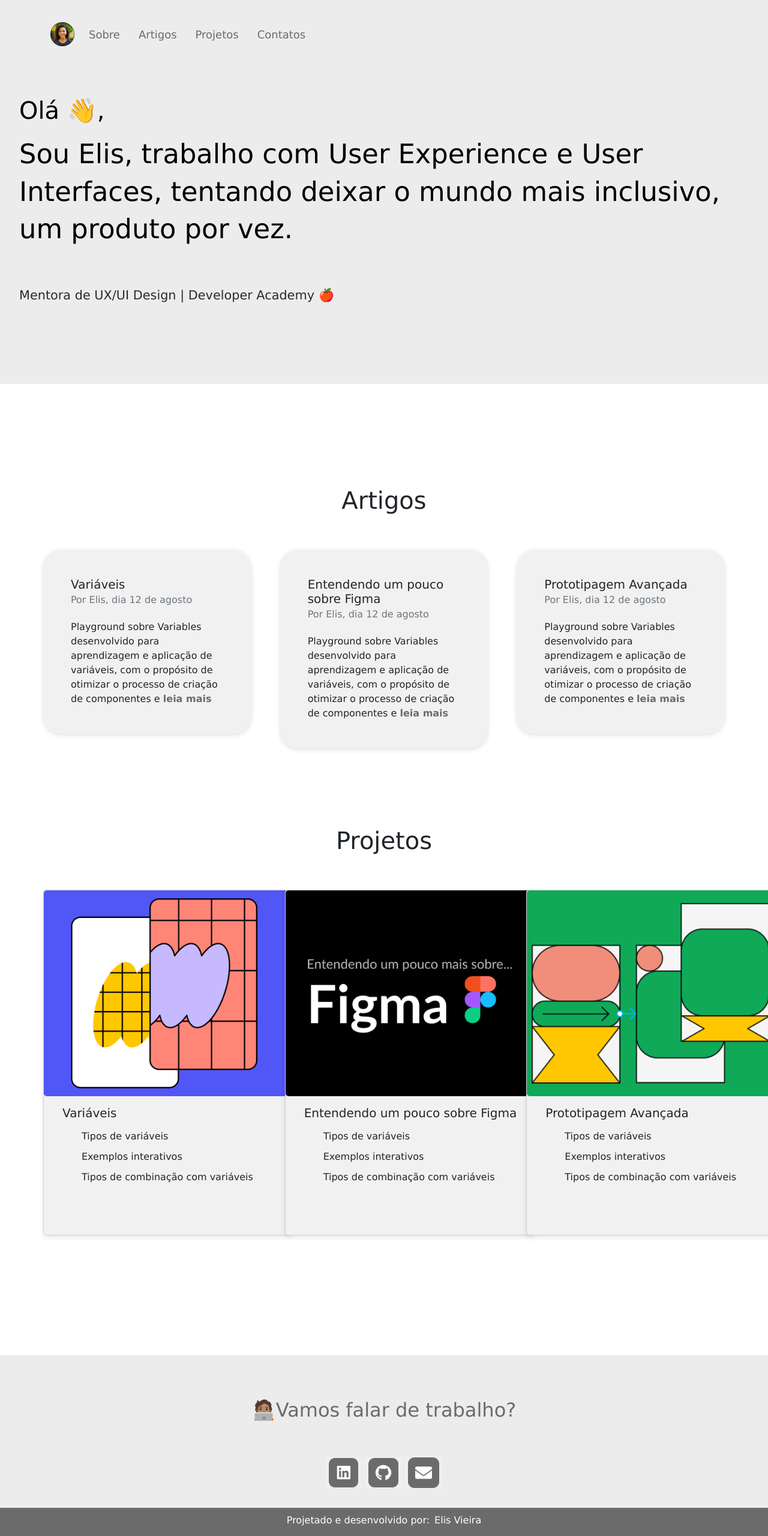
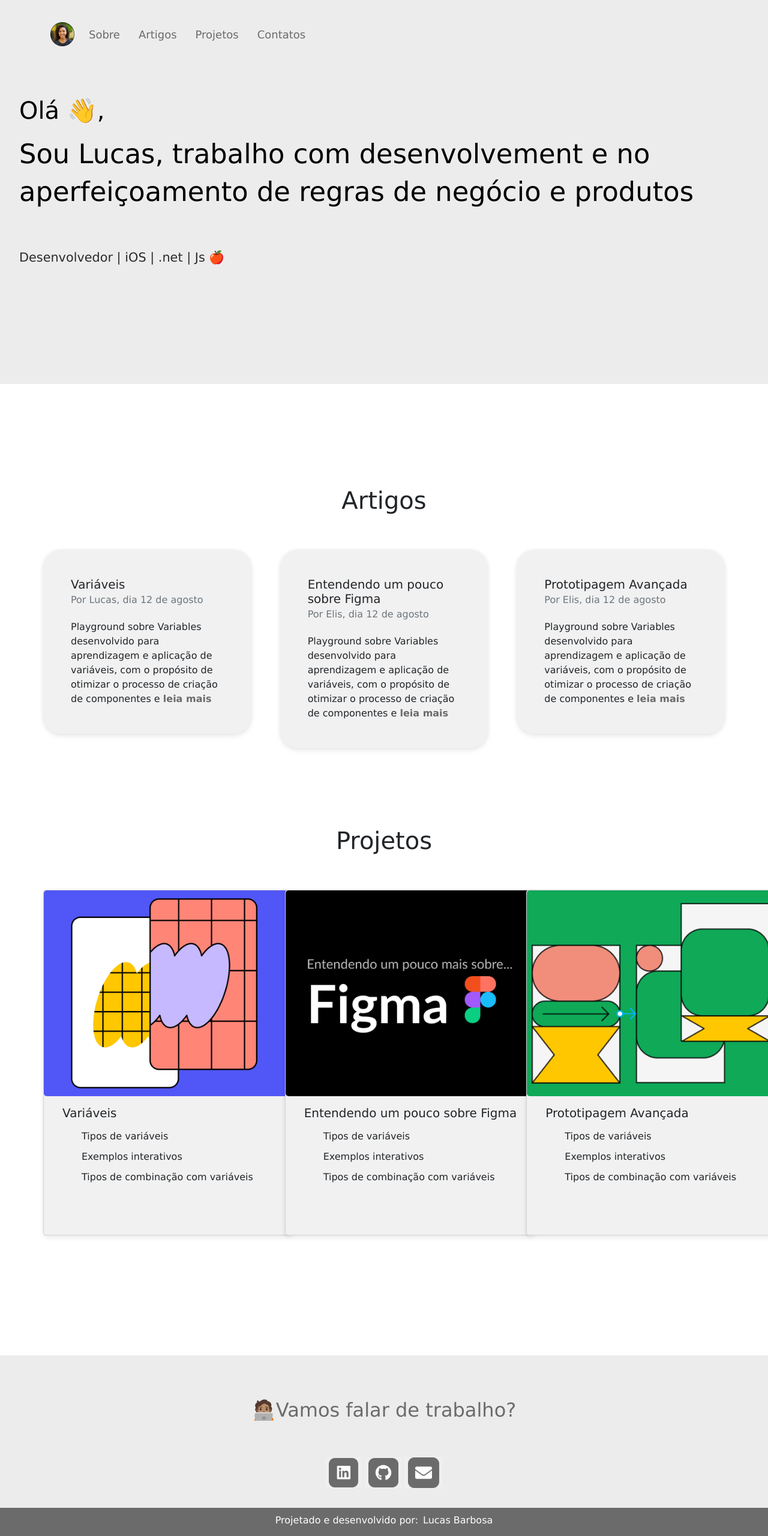
Before and after one commit to LucasBrbs/-username-.github.io, a plain HTML site: page index.html in a window 1280 px wide. Shown: the whole page at 60% size. Drawn offline with nearby package versions, Linux system fonts and the light colour scheme; files whose address does not match are found by name.

Commit message:
Update index.html

```diff
--- a/index.html
+++ b/index.html
@@ -9,7 +9,7 @@
     <!-- Bootstrap CSS -->
     <link href="https://cdn.jsdelivr.net/npm/bootstrap@5.0.2/dist/css/bootstrap.min.css" rel="stylesheet" integrity="sha384-EVSTQN3/azprG1Anm3QDgpJLIm9Nao0Yz1ztcQTwFspd3yD65VohhpuuCOmLASjC" crossorigin="anonymous">
 
-    <title>Elis|UX/UI Designer</title>
+    <title>Lucas|Desenvolvedor</title>
   </head>
 
   <body>
@@ -48,8 +48,8 @@
       <div class="frame" style="max-width: 1400px">
         <div class="headerContent">
           <p style="font-size: 250%; margin-bottom: 0.75rem; color:#000;"> Olá <span class="wave">👋</span>, </p>
-          <h1 style="font-size: 280%;white-space: inherit;line-height: 1.4"> Sou Elis, trabalho com User Experience e User Interfaces, tentando deixar o mundo mais inclusivo, um produto por vez.</h1>
-          <div class="HeaderContent-description"> Mentora de UX/UI Design | Developer Academy <span class="wave">🍎</span></div>
+          <h1 style="font-size: 280%;white-space: inherit;line-height: 1.4"> Sou Lucas, trabalho com desenvolvement e no aperfeiçoamento de regras de negócio e produtos</h1>
+          <div class="HeaderContent-description"> Desenvolvedor | iOS | .net | Js <span class="wave">🍎</span></div>
         </div>
       </div>
     </header>
@@ -67,7 +67,7 @@
         <div class="card-articles">
           <div class="card-body">
             <h5 class="card-title">Variáveis</h5>
-            <h6 class="card-subtitle mb-4 text-muted">Por Elis, dia 12 de agosto</h6>
+            <h6 class="card-subtitle mb-4 text-muted">Por Lucas, dia 12 de agosto</h6>
             <p class="card-text">Playground sobre Variables desenvolvido para aprendizagem e aplicação de variáveis, com o propósito de otimizar o processo de criação de componentes e <a href="#" class="card-link";><b>leia mais</b></a></p>
           </div>
         </div>
@@ -167,8 +167,8 @@
     <footer class="header-footnote w-full flex justify-center items-center py-6 flex-col md:flex-row">
       <h1 class="text-white text-base font-medium text-center font-serif mr-3">Projetado e desenvolvido por:</h1>
       <div class="flex flex-row">
-        <h1 class="text-white text-base font-medium text-center font-serif pl-2 md:flex">Elis
-          <span class="font-light">Vieira</span>
+        <h1 class="text-white text-base font-medium text-center font-serif pl-2 md:flex">Lucas
+          <span class="font-light">Barbosa</span>
         </h1>
         </div>
     </footer>
```
